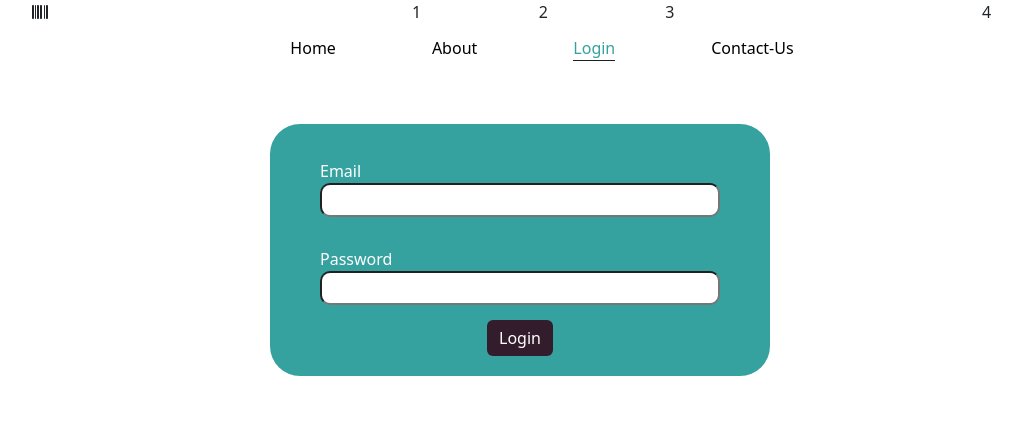
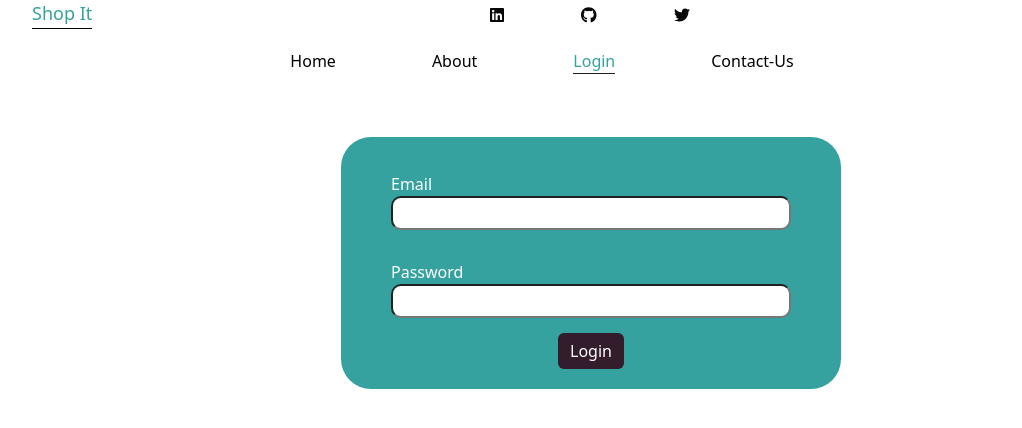
Before and after one commit to roshinys/ecommerce-react, a React (Create React App) app: page /login in a window 1280 px wide. Shown: the top 428 px of the page, without its empty margins (50-1072 px from the left). Built offline with nearby package versions, Linux system fonts and the light colour scheme; no server answers.

Commit message:
fixed header component

```diff
--- a/package.json
+++ b/package.json
@@ -4,6 +4,7 @@
   "private": true,
   "dependencies": {
     "@fortawesome/fontawesome-svg-core": "^6.4.0",
+    "@fortawesome/free-brands-svg-icons": "^6.4.0",
     "@fortawesome/free-solid-svg-icons": "^6.4.0",
     "@fortawesome/react-fontawesome": "^0.2.0",
     "@testing-library/jest-dom": "^5.16.5",
--- a/src/components/Layout/WebInfo/WebInfo.js
+++ b/src/components/Layout/WebInfo/WebInfo.js
@@ -1,23 +1,45 @@
 import React from "react";
+import { Link } from "react-router-dom";
 import { FontAwesomeIcon } from "@fortawesome/react-fontawesome";
-import { faBarcode } from "@fortawesome/free-solid-svg-icons";
+import {
+  faLinkedin,
+  faGithub,
+  faTwitter,
+} from "@fortawesome/free-brands-svg-icons";
 import { Row, Col } from "react-bootstrap";
+import styles from "./WebInfo.module.css";
 
 function WebInfo() {
   return (
     <div>
       <Row>
         <Col xs={4}>
-          <FontAwesomeIcon icon={faBarcode} />
+          <div className={styles.webTitle}>
+            <h1>Shop It</h1>
+          </div>
         </Col>
         <Col xs={4}>
-          <Row>
-            <Col>1</Col>
-            <Col>2</Col>
-            <Col>3</Col>
-          </Row>
+          <div className={styles.referenceLink}>
+            <Link
+              to="https://www.linkedin.com/in/roshin-y-s-346952219/"
+              target="_blank"
+              rel="noopener noreferrer"
+            >
+              <FontAwesomeIcon icon={faLinkedin} style={{ color: "#050505" }} />
+            </Link>
+            <Link
+              to="https://github.com/roshinys"
+              target="_blank"
+              rel="noopener noreferrer"
+            >
+              <FontAwesomeIcon icon={faGithub} style={{ color: "#050505" }} />
+            </Link>
+            <Link to="#" target="_blank" rel="noopener noreferrer">
+              <FontAwesomeIcon icon={faTwitter} style={{ color: "#050505" }} />
+            </Link>
+          </div>
         </Col>
-        <Col md={{ offset: 2 }}>4</Col>
+        <Col md={{ offset: 2 }}></Col>
       </Row>
     </div>
   );
--- /dev/null
+++ b/src/components/Layout/WebInfo/WebInfo.module.css
@@ -0,0 +1,18 @@
+.webTitle {
+  display: flex;
+  align-items: center;
+}
+
+.webTitle h1 {
+  font-size: 18px;
+  padding: 3px 0;
+  color: #35a29f;
+  border-bottom: 1px solid black;
+}
+.referenceLink {
+  /* background-color: green; */
+  display: flex;
+  justify-content: space-evenly;
+  align-items: center;
+  padding: 3px 0;
+}
--- a/src/components/Login/Login.js
+++ b/src/components/Login/Login.js
@@ -2,7 +2,7 @@ import React, { useContext, useRef } from "react";
 import { useNavigate } from "react-router-dom";
 import styles from "./Login.module.css";
 import Input from "../../components/UI/Input/Input";
-import { Button } from "react-bootstrap";
+import { Button, Container } from "react-bootstrap";
 import AuthContext from "../../store/Auth/auth-context";
 
 function Login() {
@@ -52,6 +52,7 @@ function Login() {
     }
   };
   return (
+    <Container>
       <form className={styles.form} onSubmit={loginHandler}>
         <Input label="Email" type="email" name="email" ref={emailRef} />
         <Input label="Password" type="password" name="password" ref={passRef} />
@@ -59,6 +60,7 @@ function Login() {
           Login
         </Button>
       </form>
+    </Container>
   );
 }
 
--- a/src/components/Login/Login.module.css
+++ b/src/components/Login/Login.module.css
@@ -4,6 +4,7 @@
   position: relative;
   left: 25%;
   margin-top: 55px;
+  margin-left: 30px;
   display: flex;
   flex-direction: column;
   justify-content: center;
--- a/src/components/UI/Form/Form.module.css
+++ b/src/components/UI/Form/Form.module.css
@@ -4,6 +4,7 @@
   position: relative;
   left: 25%;
   margin-top: 55px;
+  margin-left: 30px;
   display: flex;
   flex-direction: column;
   justify-content: center;
```
Also changed, not shown: 1 other file (tests, documents, lock files or other folders). Lines whose indentation alone changed are shown as unchanged.
